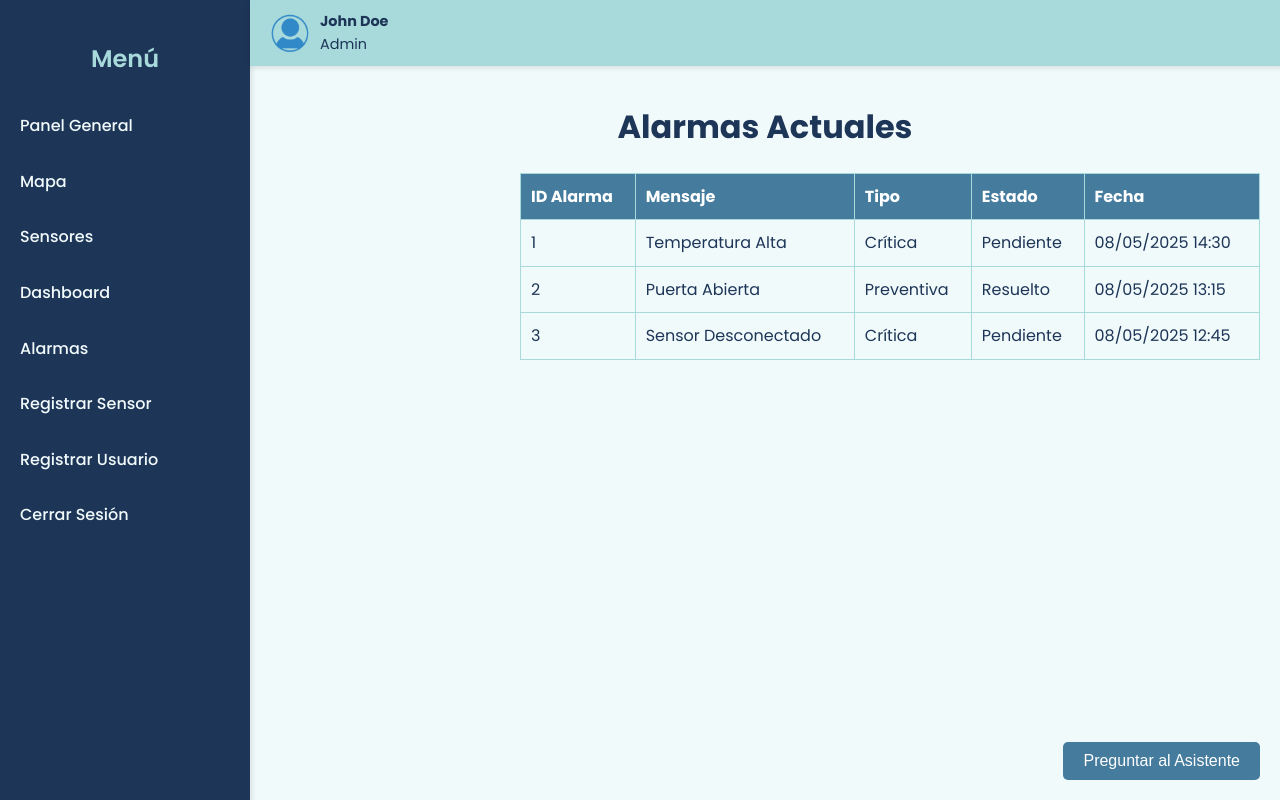
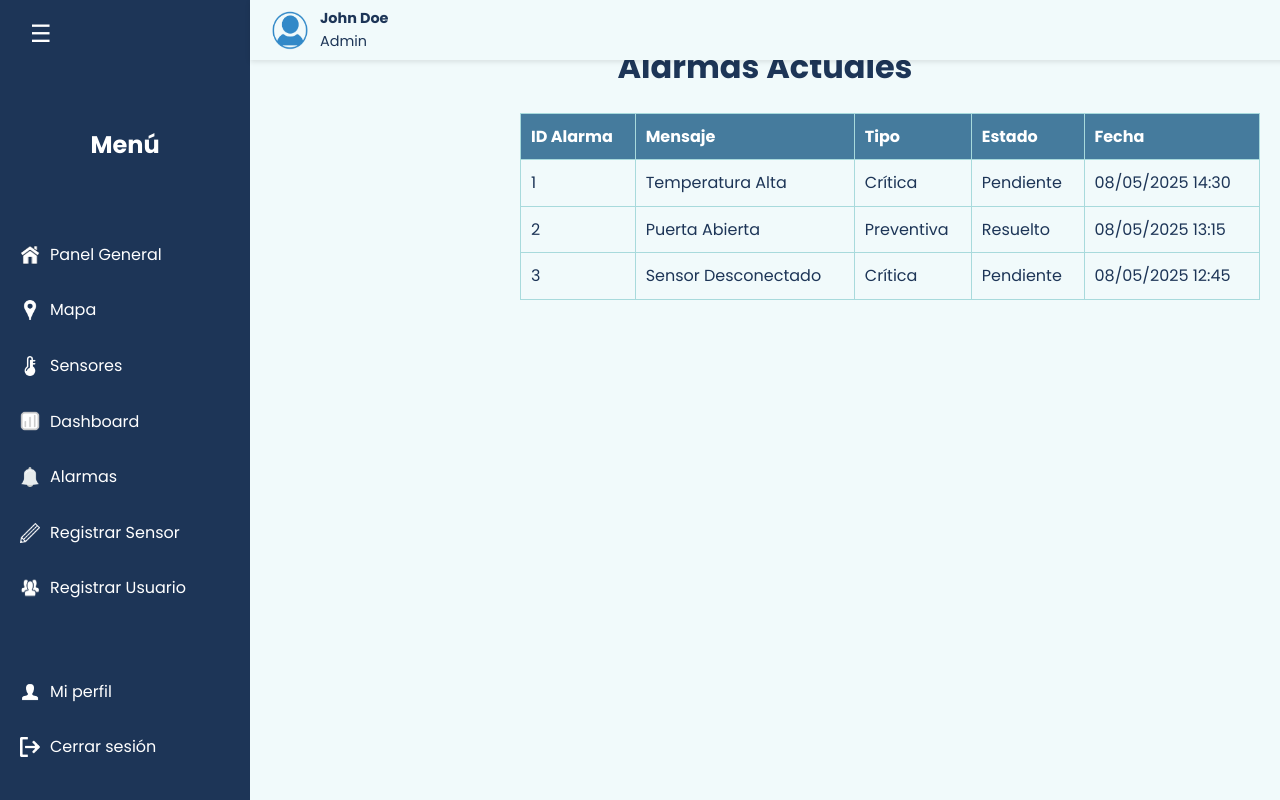
Before and after one commit to PauliLuna/ProyectoFinalSensores, a plain HTML site: page frontend/index.html in a window 1280 px wide. Drawn offline with Linux system fonts and the light colour scheme.

Commit message:
Change side bar menu in index, register sensor and user pages

```diff
--- a/frontend/index.html
+++ b/frontend/index.html
@@ -9,18 +9,23 @@
 </head>
 <body>
     <div class="sidebar">
-        <h2>Menú</h2>
-        <ul>
-            <li><a href="index.html">Panel General</a></li>
-            <li><a href="#">Mapa</a></li>
-            <li><a href="#">Sensores</a></li>
-            <li><a href="dashboard.html">Dashboard</a></li>
-            <li><a href="alarmas.html">Alarmas</a></li>
-            <li><a href="register_sensor.html">Registrar Sensor</a></li>
-            <li><a href="register_user.html">Registrar Usuario</a></li>
-           <!-- <li><a href="register_camera.html">Registrar Cámara Frigorífica</a></li> -->
-            <li><a href="#">Cerrar Sesión</a></li>
+        <button id="toggle-sidebar" class="toggle-sidebar">☰</button>
+        <h2 class="sidebar-title">Menú</h2>
+        <ul class="menu-items">
+            <li><a href="index.html"><img src="assets/home-icon.jpg" alt="Home Icon"><span>Panel General</span></a></li>
+            <li><a href="#"><img src="assets/map-icon.png" alt="Map Icon"><span>Mapa</span></a></li>
+            <li><a href="#"><img src="assets/sensor-icon.png" alt="Sensor Icon"><span>Sensores</span></a></li>
+            <li><a href="dashboard.html"><img src="assets/dashboard-icon.png" alt="Dashboard Icon"><span>Dashboard</span></a></li>
+            <li><a href="alarmas.html"><img src="assets/alarms-icon.png" alt="Alarms Icon"><span>Alarmas</span></a></li>
+            <li><a href="register_sensor.html"><img src="assets/register-sensor-icon.png" alt="Register Sensor Icon"><span>Registrar Sensor</span></a></li>
+            <li><a href="register_user.html"><img src="assets/register-user-icon.png" alt="Register User Icon"><span>Registrar Usuario</span></a></li>
         </ul>
+        <div class="sidebar-footer">
+            <ul>
+                <li><a href="#"><img src="assets/profile-icon.jpg" alt="Profile Icon"><span>Mi perfil</span></a></li>
+                <li><a href="#"><img src="assets/logout-icon.png" alt="Logout Icon"><span>Cerrar sesión</span></a></li>
+            </ul>
+        </div>
     </div>
     <div class="top-banner">
         <div class="user-info">
@@ -69,36 +74,12 @@
             </tbody>
         </table>
     </div>
-    <!-- Assistant Chat Button -->
-    <div class="assistant-container">
-        <button id="assistant-button" class="btn-primary">Preguntar al Asistente</button>
-        <div id="chat-box" class="chat-box hidden">
-            <div class="chat-header">
-                <span>Asistente Virtual</span>
-                <button id="close-chat" class="close-chat">X</button>
-            </div>
-            <div class="chat-body">
-                <p>¡Hola! ¿En qué puedo ayudarte?</p>
-            </div>
-            <div class="chat-footer">
-                <input type="text" placeholder="Escribe tu mensaje..." />
-                <button class="btn-primary">Enviar</button>
-            </div>
-        </div>
-    </div>
-
     <script>
-        // JavaScript to toggle the chat box
-        const assistantButton = document.getElementById('assistant-button');
-        const chatBox = document.getElementById('chat-box');
-        const closeChat = document.getElementById('close-chat');
-
-        assistantButton.addEventListener('click', () => {
-            chatBox.classList.toggle('hidden');
-        });
-
-        closeChat.addEventListener('click', () => {
-            chatBox.classList.add('hidden');
+        // JavaScript to toggle the sidebar
+        const toggleSidebarButton = document.getElementById('toggle-sidebar');
+        const sidebar = document.querySelector('.sidebar');
+        toggleSidebarButton.addEventListener('click', () => {
+            sidebar.classList.toggle('collapsed');
         });
     </script>
 </body>
--- a/frontend/styles/style.css
+++ b/frontend/styles/style.css
@@ -18,61 +18,153 @@ body {
 
 /* Sidebar */
 .sidebar {
+    position: fixed;
+    top: 0;
+    left: 0;
     width: 250px;
     height: 100vh;
-    background-color: #1D3557; /* Accent color: Midnight Blue */
-    position: fixed; /* Fixed position to avoid affecting the main content */
-    top: 0;
-    left: 0;
-    padding: 20px 0;
-    box-shadow: 2px 0 5px rgba(0, 0, 0, 0.1);
-    z-index: 1000;
+    background-color: #1D3557; /* Dark Blue */
+    color: #FFFFFF;
+    display: flex;
+    flex-direction: column;
+    justify-content: space-between;
+    transition: width 0.3s ease;
+    overflow: hidden;
 }
 
-.sidebar h2 {
-    text-align: center;
-    margin-bottom: 20px;
-    color: #A8DADC; /* Primary color: Ice Blue */
-    font-size: 1.5rem;
-    font-weight: 600;
+.sidebar.collapsed {
+    width: 80px;
 }
 
-.sidebar ul {
+.sidebar.collapsed .menu-items li a span,
+.sidebar.collapsed .sidebar-footer li a span {
+    display: none; /* Hide text when collapsed */
+}
+
+.sidebar.collapsed .menu-items li a img,
+.sidebar.collapsed .sidebar-footer li a img {
+    margin-right: 0; /* Remove extra space for icons */
+}
+
+.sidebar.collapsed + .top-banner {
+    left: 80px; /* Collapsed sidebar width */
+    width: calc(100% - 80px); /* Adjust width when sidebar is collapsed */
+}
+
+.sidebar-title {
+    text-align: center;
+    font-size: 1.5rem;
+    margin: 20px 0;
+    transition: opacity 0.3s ease;
+}
+
+.sidebar.collapsed .sidebar-title {
+    opacity: 0; /* Hide the "Menú" text */
+    pointer-events: none; /* Prevent interaction */
+}
+
+.menu-items {
     list-style: none;
     padding: 0;
+    margin: 0;
 }
 
-.sidebar ul li {
-    padding: 15px 20px;
-    text-align: left;
+.menu-items li {
+    margin: 10px 0;
 }
 
-.sidebar ul li a {
-    color: #F1FAFB; /* Background color: White Smoke */
+.menu-items li a {
+    display: flex;
+    align-items: center;
+    padding: 10px 20px;
     text-decoration: none;
-    display: block;
+    color: #FFFFFF;
     font-size: 1rem;
-    font-weight: 500;
-    transition: background-color 0.3s, color 0.3s;
+    transition: background-color 0.3s ease;
 }
 
-.sidebar ul li a:hover {
-    background-color: #457B9D; /* Secondary color: Steel Blue */
+.menu-items li a img {
+    width: 20px;
+    height: 20px;
+    margin-right: 10px;
+}
+
+.menu-items li a span {
+    display: inline-block; /* Ensure text is inline with icons */
+}
+
+.menu-items li a:hover {
+    background-color: #457B9D; /* Steel Blue */
     border-radius: 5px;
-    color: #FFFFFF; /* White for contrast */
+}
+
+.sidebar-footer {
+    margin-bottom: 20px;
+}
+
+.sidebar-footer ul {
+    list-style: none;
+    padding: 0;
+    margin: 0;
+}
+
+.sidebar-footer li {
+    margin: 10px 0;
+}
+
+.sidebar-footer li a {
+    display: flex;
+    align-items: center;
+    padding: 10px 20px;
+    text-decoration: none;
+    color: #FFFFFF;
+    font-size: 1rem;
+    transition: background-color 0.3s ease;
+}
+
+.sidebar-footer li a img {
+    width: 20px;
+    height: 20px;
+    margin-right: 10px;
+}
+
+.sidebar-footer li a span {
+    display: inline-block; /* Ensure text is inline with icons */
+}
+
+.sidebar-footer li a:hover {
+    background-color: #457B9D; /* Steel Blue */
+    border-radius: 5px;
+}
+
+/* Toggle Sidebar Button */
+.toggle-sidebar {
+    background-color: transparent;
+    border: none;
+    color: #FFFFFF;
+    font-size: 1.5rem;
+    cursor: pointer;
+    margin: 10px;
+    align-self: flex-start;
 }
 
 /* Main Content */
 .main-content {
-    margin-top: 60px; /* Height of the fixed banner */
-    margin-left: 250px; /* Account for the sidebar width */
+    margin-left: 250px; /* Default sidebar width */
     padding: 20px;
+    max-width: 1200px; /* Set a maximum width for the content */
+    transition: margin-left 0.3s ease, left 0.3s ease;
 }
 
 .main-content h1 {
     font-size: 2rem;
     color: #1D3557; /* Accent color: Midnight Blue */
     margin-bottom: 20px;
+}
+
+.sidebar.collapsed ~ .main-content {
+    margin-left: 80px; /* Collapsed sidebar width */
+    left: calc(80px + (100% - 80px - 1200px) / 2); /* Center the content */
 }
 
 /* Card Component */
@@ -313,34 +405,33 @@ button:hover {
 .top-banner {
     position: fixed;
     top: 0;
-    left: 250px; /* Account for sidebar width */
-    width: calc(100% - 250px);
-    background-color: #A8DADC; /* Primary color: Ice Blue */
-    color: #1D3557; /* Accent color: Midnight Blue */
-    padding: 10px 20px;
+    left: 250px; /* Default sidebar width */
+    width: calc(100% - 250px); /* Adjust width based on sidebar */
+    height: 60px;
+    background-color: #F1FAFB; /* Light background */
     display: flex;
-    justify-content: space-between;
     align-items: center;
-    z-index: 1000;
+    padding: 0 20px;
     box-shadow: 0 2px 5px rgba(0, 0, 0, 0.1);
+    transition: left 0.3s ease, width 0.3s ease;
 }
 
 .user-info {
     display: flex;
     align-items: center;
-    gap: 10px;
 }
 
 .user-avatar {
     width: 40px;
     height: 40px;
     border-radius: 50%;
-    object-fit: cover;
+    margin-right: 10px;
 }
 
 .user-details p {
     margin: 0;
     font-size: 0.9rem;
+    color: #1D3557; /* Dark Blue */
 }
 
 .notifications {
```
Also changed, not shown: frontend/register_sensor.html (+27 -15 lines), frontend/register_user.html (+27 -15 lines), frontend/assets/alarms-icon.png (added), frontend/assets/dashboard-icon.png (added), frontend/assets/home-icon.jpg (added), frontend/assets/logout-icon.png (added), frontend/assets/map-icon.png (added), frontend/assets/profile-icon.jpg (added), frontend/assets/register-sensor-icon.png (added), frontend/assets/register-user-icon.png (added), frontend/assets/sensor-icon.png (added).
